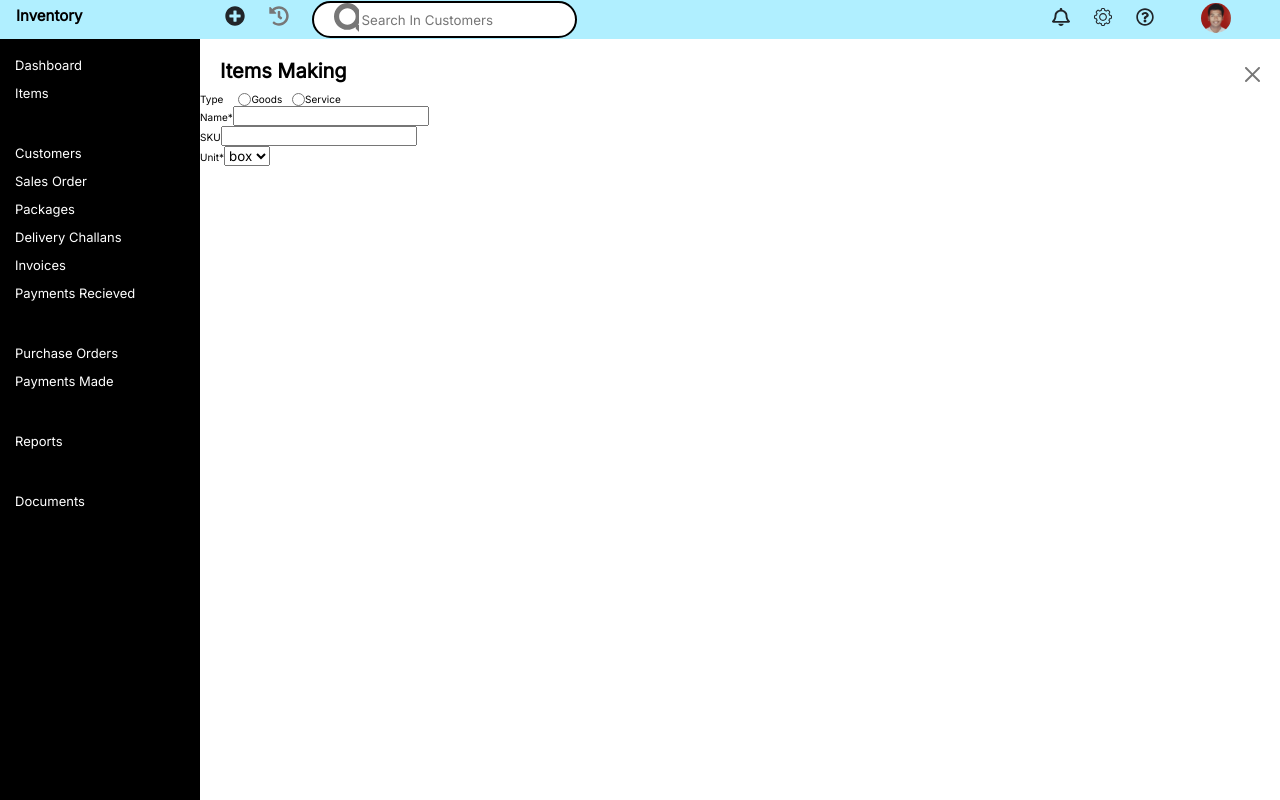
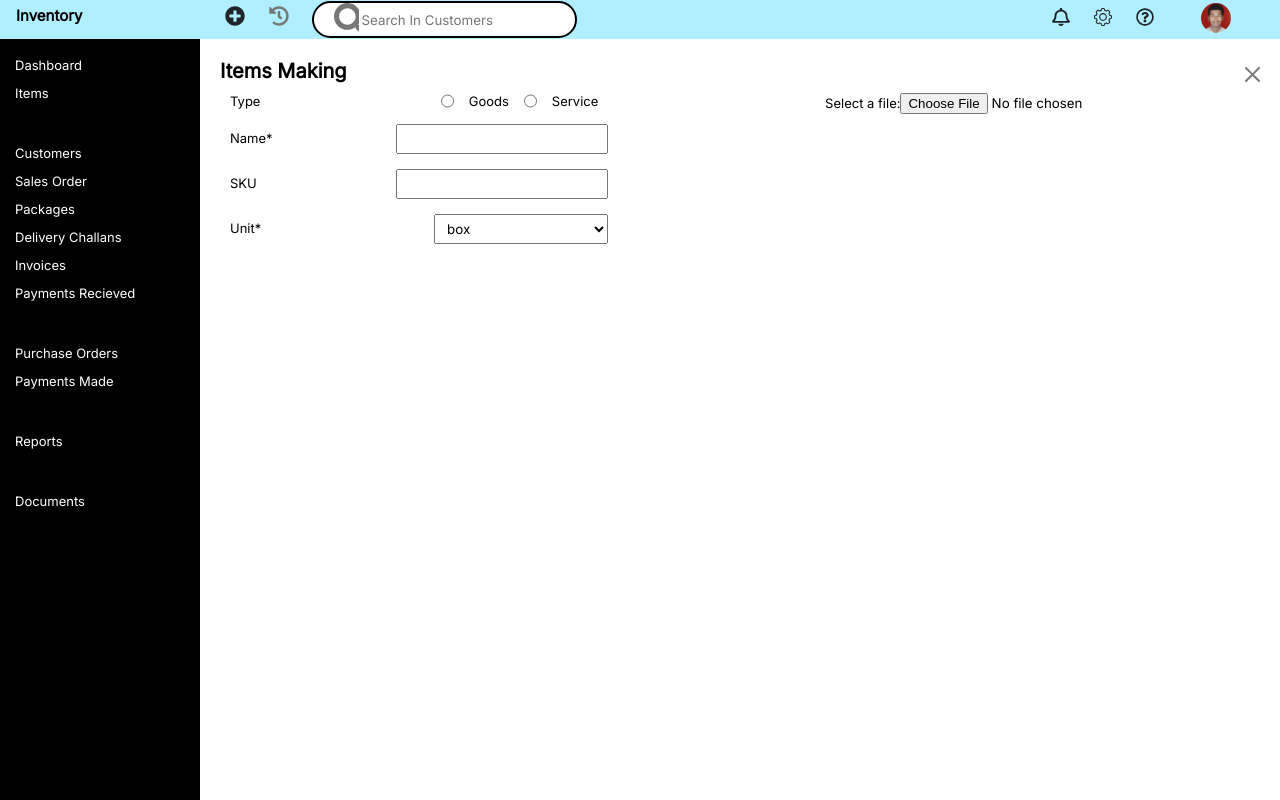
Before and after one commit to Visionaries007/inventory-final, a React (Create React App) app: page /additems in a window 1280 px wide. Shown: the top 800 px of the page. Built offline with nearby package versions, Linux system fonts and the light colour scheme.

Commit message:
small update in additems

```diff
--- a/src/pages/additems.js
+++ b/src/pages/additems.js
@@ -10,35 +10,39 @@ const AddItems = () => {
           <img src={close} alt="" />
         </span>
       </Heading12>
-      <div>
+      <Flexer>
+        <div class="fill">
           <form action="">
             <div>
               <Forming>
-              <div>
+                <Naming12>
                   <label>Type</label>
-              </div>
+                </Naming12>
                 <Radios>
                   <Rady>
-                  <input type="radio" name="Itemsmap" id="Goods"></input>
+                    <input type="radio" name="item" id="Goods"></input>
                     <label for="Goods">Goods</label>
-                </Rady>
-                <Rady>
-                  <input type="radio" name="Itemsmap" id="Service"></input>
+                    <input type="radio" name="item" id="Service"></input>
                     <label for="Service">Service</label>
                   </Rady>
                 </Radios>
               </Forming>
             </div>
-          <div>
+            <Naming>
               <label>Name*</label>
+              <Bounce>
                 <input></input>
-          </div>
-          <div>
+              </Bounce>
+            </Naming>
+            <Naming>
               <label>SKU</label>
+              <Bounce>
                 <input></input>
-          </div>
-          <div>
+              </Bounce>
+            </Naming>
+            <Naming>
               <label>Unit*</label>
+              <Bounce>
                 <select>
                   <option value="box">box</option>
                   <option value="cm">cm</option>
@@ -53,13 +57,27 @@ const AddItems = () => {
                   <option value="m">m</option>
                   <option value="pcs">pcs</option>
                 </select>
-          </div>
+              </Bounce>
+            </Naming>
           </form>
         </div>
+        <div className="picker">
+          <label for="myfile">Select a file:</label>
+          <input type="file" id="myfile" name="myfile"></input>
+        </div>
+      </Flexer>
     </ItemMaking>
   );
 };
-const ItemMaking = styled.div``;
+
+const ItemMaking = styled.div`
+  label {
+    font-size: 13px;
+
+    width: 100%;
+    height: 100%;
+  }
+`;
 const Heading12 = styled.div`
   display: flex;
   flex-direction: row;
@@ -81,9 +99,55 @@ const Radios = styled.form`
 `;
 const Forming = styled.form`
   display: flex;
+  flex-direction: row !important;
+  justify-content: space-between;
 `;
 const Rady = styled.form`
   margin: 0px 9.75px 0px 0px;
   display: flex;
+  flex-direction: row !important;
+  gap: 10px;
+`;
+const Naming = styled.div`
+  display: flex;
+  flex-direction: row;
+  label {
+    padding: 5.875px 15px;
+  }
+  input {
+    padding: 5px 8px;
+  }
+  select {
+    padding: 5px 30px 5px 8px;
+  }
+`;
+const Naming12 = styled.div`
+  label {
+    padding: 0px 15px 5.875px;
+  }
+`;
+const Bounce = styled.div`
+  padding: 0px 15px;
+  width: 100%;
+  select {
+    width: 100%;
+  }
+`;
+const Flexer = styled.div`
+  display: grid;
+  .picker {
+    justify-items: center;
+    grid-area: b1;
+  }
+  .fill {
+    padding: 0px 15px;
+    grid-area: b2;
+  }
+  form {
+    display: flex;
+    flex-direction: column;
+    gap: 15px;
+  }
+  grid-template-areas: "b2 . . b1";
 `;
 export default AddItems;
--- a/src/pages/displayPackages.js
+++ b/src/pages/displayPackages.js
@@ -5,24 +5,35 @@ const DisplayPackages = () => {
     <div>
       <Disp>
         <h2>All Packages</h2>
-        <button className="new-btn"><div>+</div> New</button>
+        <button className="new-btn">
+          <div>+</div> New
+        </button>
       </Disp>
       <Packg>
         <VertBox>
-          <div className="upbox1 box2"><span>Packages, Not Shipped</span></div>
+          <div className="upbox1 box2">
+            <span>Packages, Not Shipped</span>
+          </div>
           <div className="NotShip box1">
-            <div className="inner-box box3"><label >No Records Found</label></div>
+            <div className="inner-box box3">
+              <label>No Records Found</label>
+            </div>
           </div>
         </VertBox>
         <VertBox>
-          <div className="upbox2 box2"><span>Shipped Packages</span></div>
+          <div className="upbox2 box2">
+            <span>Shipped Packages</span>
+          </div>
           <div className="Ship box1">
             <div className="inner-box box3">
-              <label>No Records Found</label></div>
+              <label>No Records Found</label>
+            </div>
           </div>
         </VertBox>
         <VertBox>
-          <div className="upbox3 box2"><span>Delivered Packages</span></div>
+          <div className="upbox3 box2">
+            <span>Delivered Packages</span>
+          </div>
           <div className="Deli box1">
             <div className="inner-box box3">
               <label>No Records Found</label>
@@ -38,38 +49,37 @@ const Packg = styled.div`
   grid-template-columns: repeat(3, 1fr);
   padding: 50px 100px 50px 100px;
   grid-gap: 3rem;
-  .box1{
+  .box1 {
     border: none;
     background: #fafafa;
-    height: 569px;
     padding: 10px 12px 12px;
   }
 `;
 const VertBox = styled.div`
-.box2{
+  .box2 {
     border: none;
     padding: 28px 10px 25px 28px;
-    span{
+    span {
       font-size: 16px;
     }
   }
-  .upbox1{
-    background: #D9F3F9;
+  .upbox1 {
+    background: #d9f3f9;
   }
-  .upbox2{
-    background: #FAF8CA;
+  .upbox2 {
+    background: #faf8ca;
   }
-  .upbox3{
-    background: #D4F1B4;
+  .upbox3 {
+    background: #d4f1b4;
   }
-  .box3{
+  .box3 {
     /* border: 3px solid black; */
     padding: 45px 0px;
     margin: 12px 0px 0px;
-    background: #FFFFFF;
+    background: #ffffff;
     text-align: center;
   }
-  label{
+  label {
     margin: 0px 0px 6.5px;
     font-size: 13px;
   }
@@ -79,20 +89,20 @@ const Disp = styled.div`
   flex-direction: row;
   justify-content: space-between;
   padding: 30px 100px 0px 100px;
-  h2{
-   font-size: 24px;
-   font-weight: normal;
+  h2 {
+    font-size: 24px;
+    font-weight: normal;
   }
-  .new-btn{
+  .new-btn {
     display: flex;
     flex-direction: row;
     align-items: center;
-    background: #2FA3E6;
+    background: #2fa3e6;
     padding: 2px 9px;
     color: white;
     border: none;
     border-radius: 3px;
-    .plus{
+    .plus {
       font-size: 17px;
       padding: 0px 5px 2px 0px;
     }
```
Lines whose indentation alone changed are shown as unchanged.
